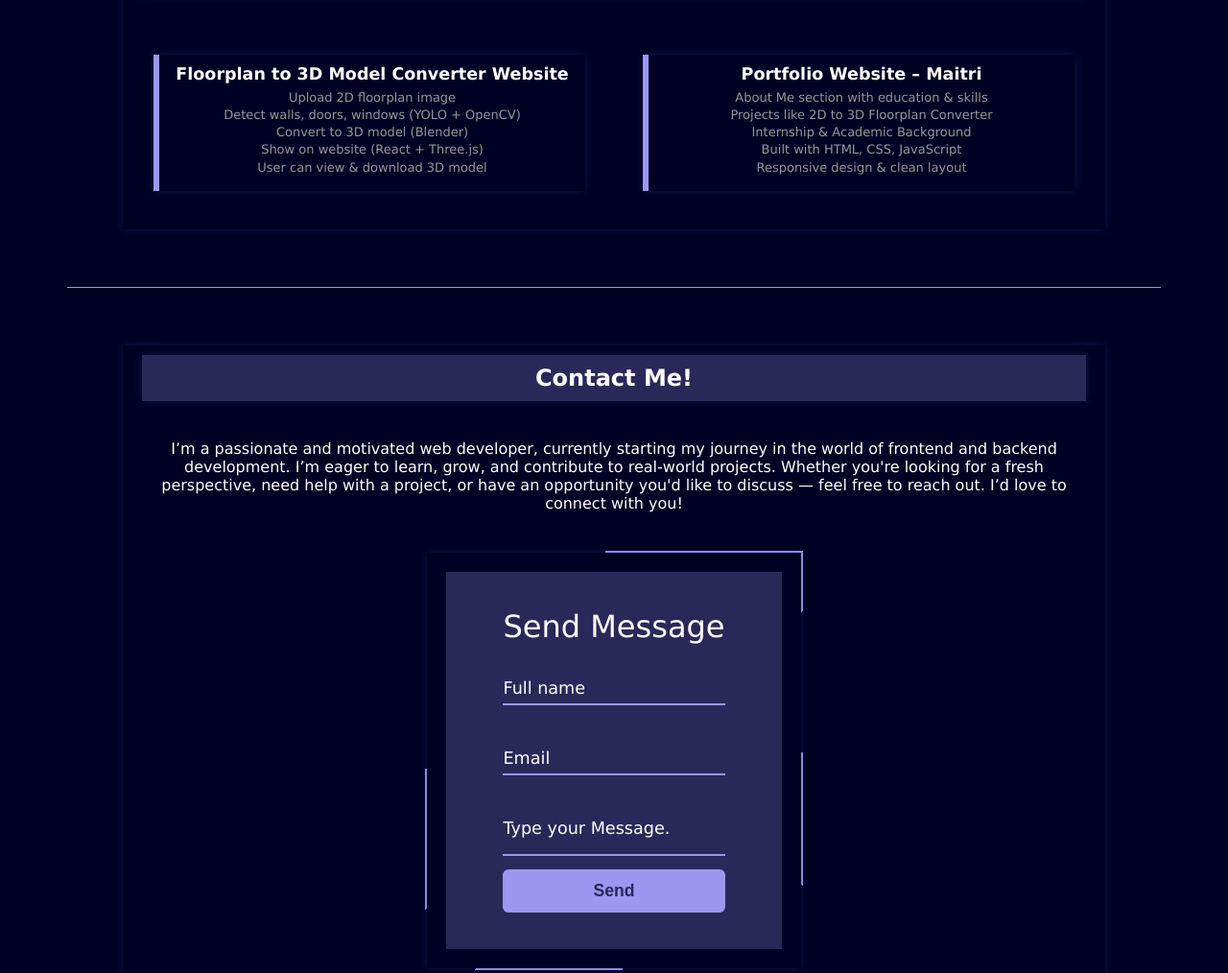
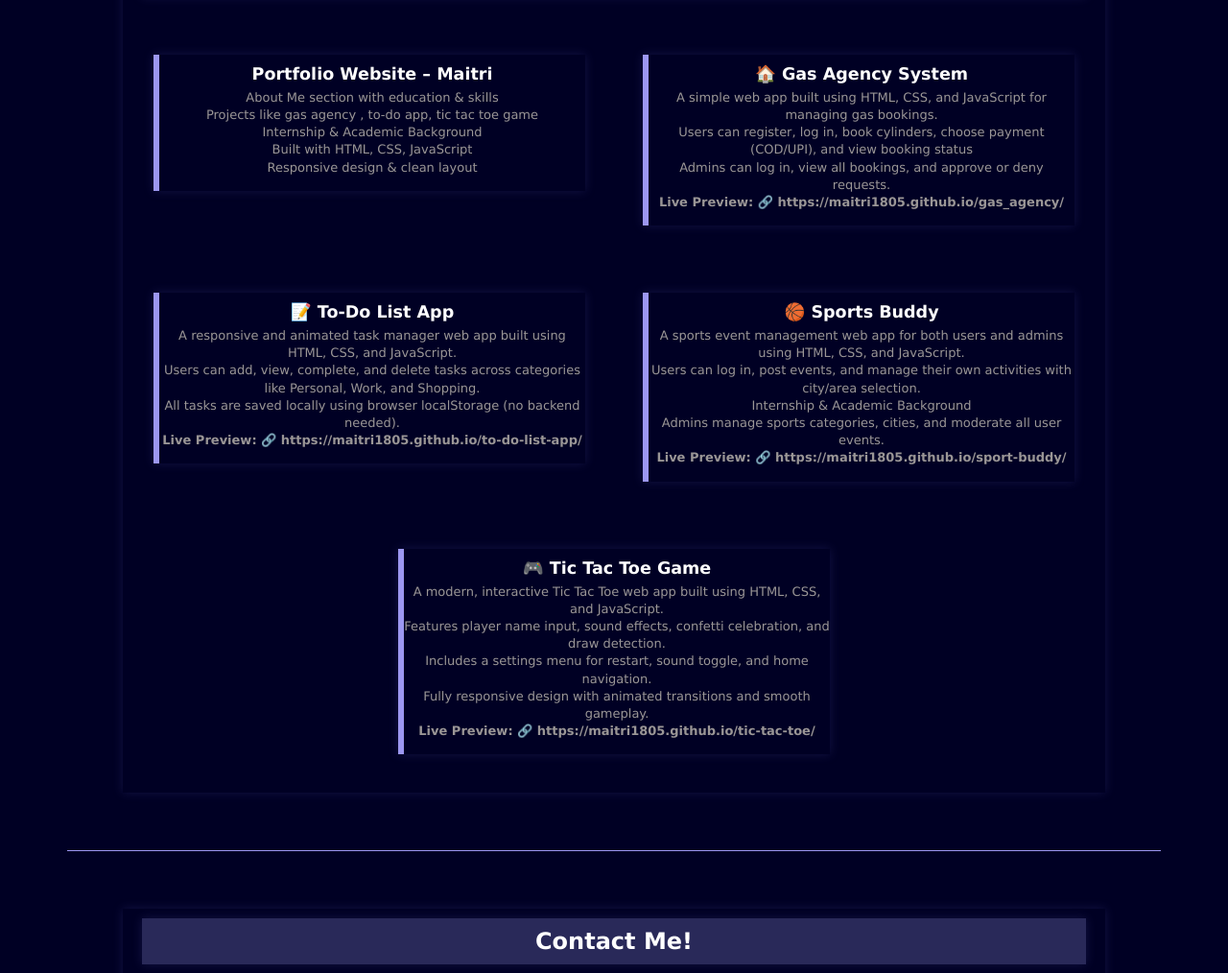
Before and after one commit to maitri1805/portfolio, a plain HTML site: page index.html in a window 1280 px wide. Shown: the part 1616-2630 px from the top of the page at 96% size. Drawn offline with nearby package versions, Linux system fonts and the light colour scheme.

Commit message:
Update index.html

```diff
--- a/index.html
+++ b/index.html
@@ -107,32 +107,68 @@
             <h2>Project</h2>
 
             <div class="box">
-                <div class="vertical">
-                    <div class="vertical-title">
-                        <h3> Floorplan to 3D Model Converter Website</h3>
-                    </div>
-                    <div class="vertical-desc">
-                        <p>Upload 2D floorplan image</p>
-                        <p>Detect walls, doors, windows (YOLO + OpenCV)</p>
-                        <p>Convert to 3D model (Blender)</p>
-                        <p>Show on website (React + Three.js)</p>
-                        <p>User can view & download 3D model </p>
-                    </div>
-                </div>
-
-                <div class="vertical">
+			   <div class="vertical">
                     <div class="vertical-title">
                         <h3>Portfolio Website – Maitri</h3>
                     </div>
                     <div class="vertical-desc">
                         <p> About Me section with education & skills</p>
-                        <p>Projects like 2D to 3D Floorplan Converter</p>
+                        <p>Projects like gas agency , to-do app, tic tac toe game</p>
                         <p>Internship & Academic Background</p>
                         <p>Built with HTML, CSS, JavaScript</p>
                         <p>Responsive design & clean layout</p>
                     </div>
                 </div>
 
+                <div class="vertical">
+                    <div class="vertical-title">
+                        <h3> 🏠 Gas Agency System</h3>
+                    </div>
+                    <div class="vertical-desc">
+                        <p>A simple web app built using HTML, CSS, and JavaScript for managing gas bookings.</p>
+                        <p>Users can register, log in, book cylinders, choose payment (COD/UPI), and view booking status</p>
+                        <p>Admins can log in, view all bookings, and approve or deny requests.</p>
+                        <p><b>Live Preview: 🔗 https://maitri1805.github.io/gas_agency/</b></p>
+
+                    </div>
+                </div>
+
+                <div class="vertical">
+                    <div class="vertical-title">
+                        <h3>📝 To-Do List App</h3>
+                    </div>
+                    <div class="vertical-desc">
+                        <p> A responsive and animated task manager web app built using HTML, CSS, and JavaScript.</p>
+                        <p>Users can add, view, complete, and delete tasks across categories like Personal, Work, and Shopping.</p>
+                        <p>All tasks are saved locally using browser localStorage (no backend needed).</p>
+                        <p><b>Live Preview: 🔗 https://maitri1805.github.io/to-do-list-app/</b></p>
+
+                    </div>
+                </div>
+				<div class="vertical">
+                    <div class="vertical-title">
+                        <h3>🏀 Sports Buddy</h3>
+                    </div>
+                    <div class="vertical-desc">
+                        <p> A sports event management web app for both users and admins using HTML, CSS, and JavaScript.</p>
+                        <p>Users can log in, post events, and manage their own activities with city/area selection.</p>
+                        <p>Internship & Academic Background</p>
+                        <p>Admins manage sports categories, cities, and moderate all user events.</p>
+                        <p><b>Live Preview: 🔗 https://maitri1805.github.io/sport-buddy/</b></p>
+                    </div>
+                </div>
+				<div class="vertical">
+                    <div class="vertical-title">
+                        <h3>🎮 Tic Tac Toe Game</h3>
+                    </div>
+                    <div class="vertical-desc">
+                        <p> A modern, interactive Tic Tac Toe web app built using HTML, CSS, and JavaScript.</p>
+                        <p>Features player name input, sound effects, confetti celebration, and draw detection.</p>
+                        <p>Includes a settings menu for restart, sound toggle, and home navigation.</p>
+                        <p>Fully responsive design with animated transitions and smooth gameplay.</p>
+                        <p><b>Live Preview: 🔗 https://maitri1805.github.io/tic-tac-toe/</b></p>
+                    </div>
+                </div>
 
             </div>
         </section>
```
